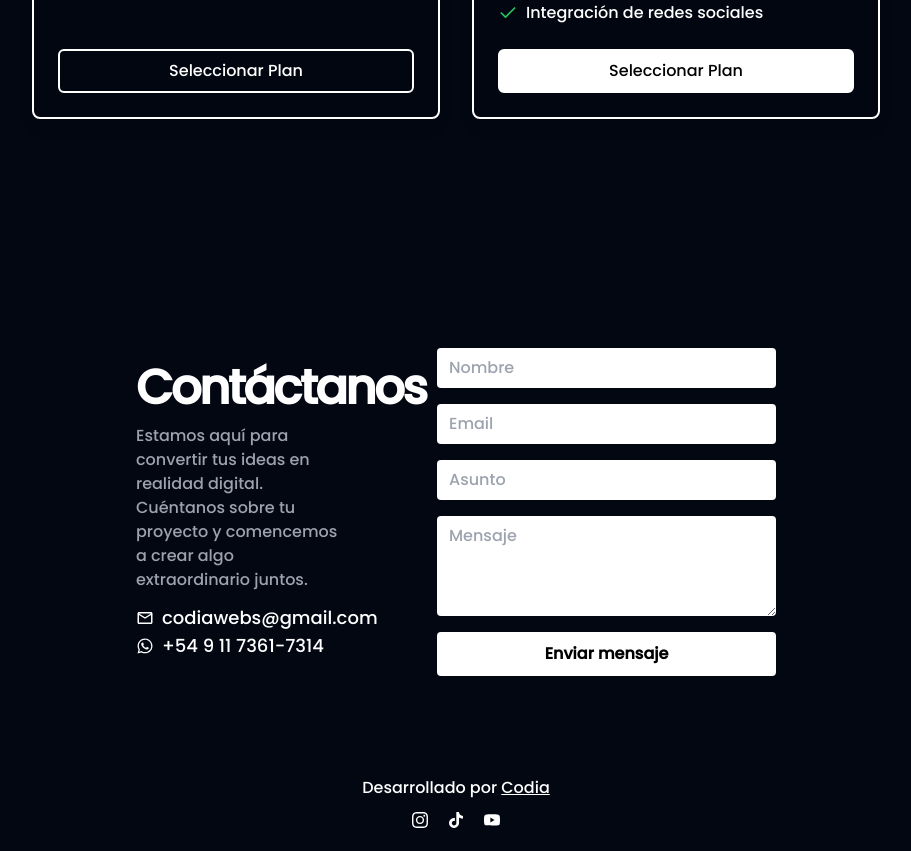
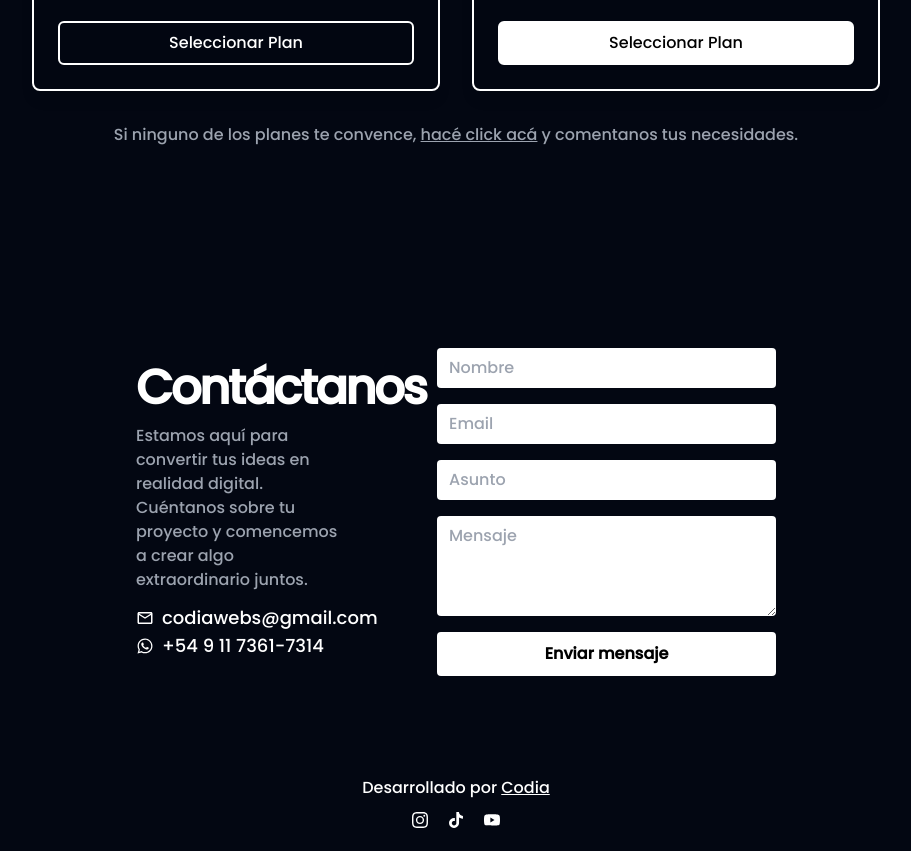
Before and after one commit to giannidona/codia, a Next.js app: page / in a window 1280 px wide. Shown: the part 2360-3211 px from the top of the page, without its empty margins (184-1095 px from the left). Built offline with nearby package versions, Linux system fonts and the light colour scheme.

Commit message:
plan personalizado

```diff
--- a/src/components/sections/Pricing.tsx
+++ b/src/components/sections/Pricing.tsx
@@ -175,6 +175,21 @@ export const Pricing = () => {
               </div>
             ))}
           </div>
+          <div className="mt-8 text-center text-gray-400">
+            <p>
+              Si ninguno de los planes te convence,{" "}
+              <Link
+                className="underline"
+                target="_blank"
+                href={
+                  "https://api.whatsapp.com/send?phone=+541173617314&text=Hola!%20Estoy%20interesado%20en%20hacer%20*Un%20Proyecto%20Personalizado*%20con%20ustedes."
+                }
+              >
+                hacé click acá
+              </Link>{" "}
+              y comentanos tus necesidades.{" "}
+            </p>
+          </div>
         </div>
       </div>
     </section>
```
